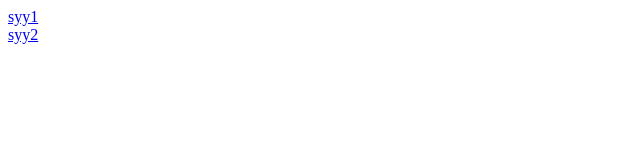
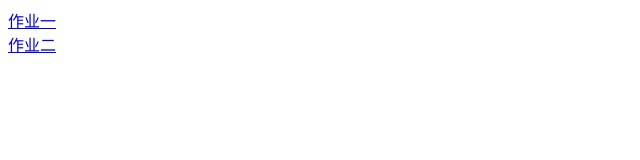
Before and after one commit to 201601530425/201601530425.github.io, a plain HTML site: page index.html in a window 1280 px wide. Shown: the full height of the page, 0-640 px from the left. Drawn offline with Linux system fonts and the light colour scheme.

Commit message:
Update index.html

```diff
--- a/index.html
+++ b/index.html
@@ -1,11 +1,11 @@
 <!DOCTYPE html>
-<html lan="en">
+<html lang="en">
 <head>
 <meta charset="utf-8" />
-<title>主页</title>
+<title>新建窗口</title>
 </head>
 <body>
-<div><a href="si/index.html">syy1</a></div>
-<div><a href="yan/index.html">syy2</a></div>
+<div><a href="si/index.html">作业一</a></div>
+<div><a href="yan/index.html">作业二</a></div>
 </body>
 </html>
```
